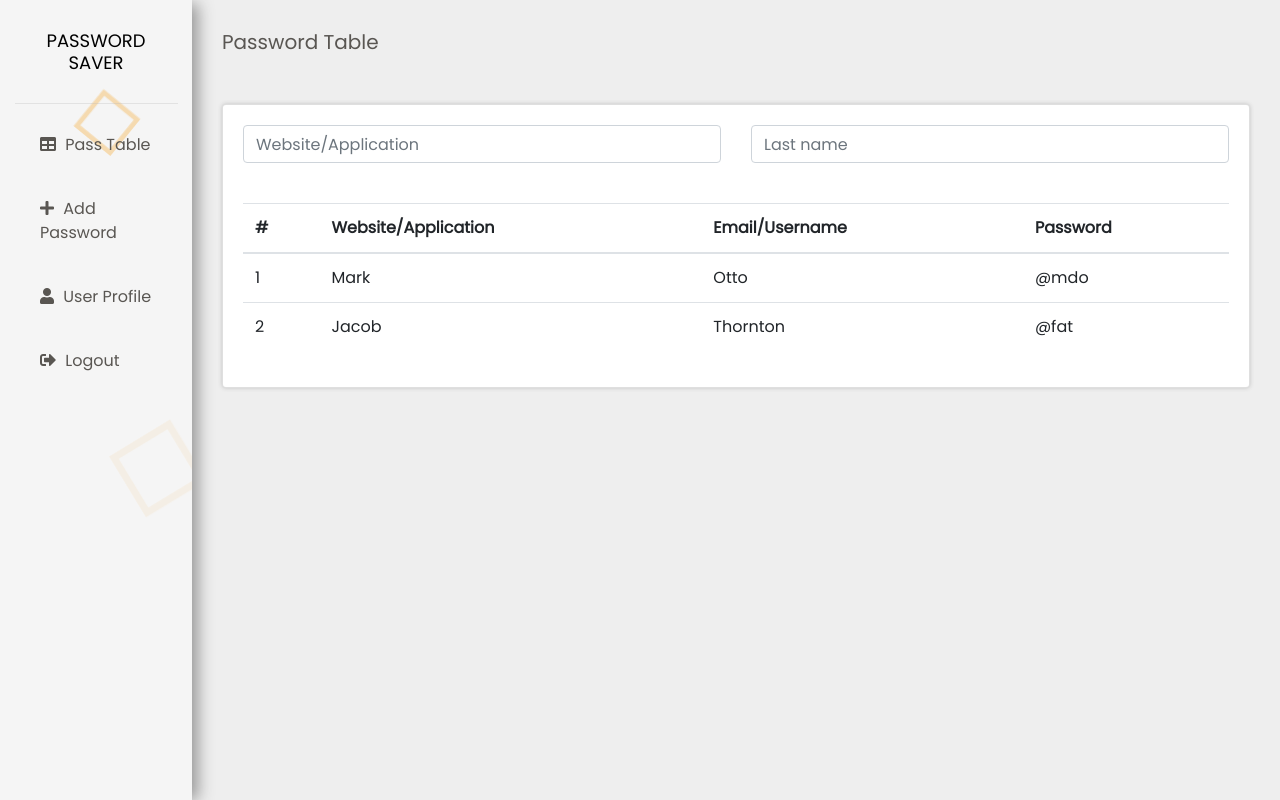
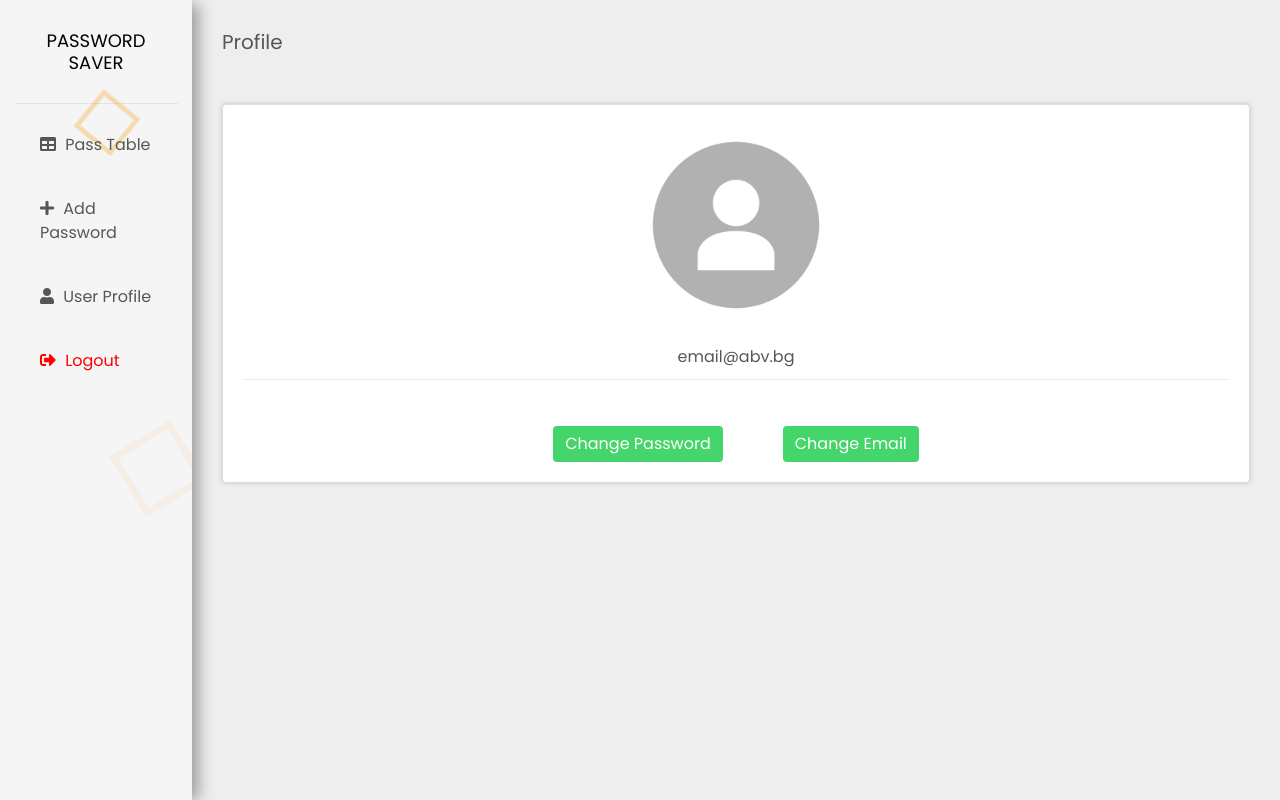
Before and after one commit to SuperMiro0809/password-saver, a React (Create React App) app in the folder client/: page /dashboard/profile in a window 1280 px wide. Built offline with nearby package versions, Linux system fonts and the light colour scheme.

Commit message:
add password and profile pages

```diff
--- a/client/src/components/Dashboard/AddPassword/AddPassword.js
+++ b/client/src/components/Dashboard/AddPassword/AddPassword.js
@@ -1,7 +1,59 @@
 import './AddPassword.scss';
+import { Component } from 'react';
+import { Card, Form, FormControl, FormLabel, Button, FormGroup, DropdownButton, Dropdown, InputGroup } from 'react-bootstrap';
 
-function AddPassword() {
+class AddPassword extends Component {
 
+    constructor(props) {
+        super(props);
+
+        this.state = {
+            placeType: 'Website Url'
+        }
+    }
+
+    handlePlaceType(e) {
+        this.setState({ placeType: e.target.value });
+        console.log(this.state);
+    }
+
+    render() {
+        return (
+            <Card.Body className="component-content">
+                <Form>
+                    {/* <InputGroup>
+                        <DropdownButton
+                            as={InputGroup.Prepend}
+                            variant="outline-secondary"
+                            title={this.state.placeType}
+                            onSelect={this.handlePlaceType}
+                            id="input-group-dropdown-1"
+                        >
+                            <Dropdown.Item href=""><span>Website Url</span></Dropdown.Item>
+                            <Dropdown.Item href=""><span>Application Name</span></Dropdown.Item>
+                        </DropdownButton>
+                        <FormControl aria-describedby="basic-addon1" />
+                    </InputGroup> */}
+                    <FormGroup>
+                        <FormLabel>Website url/ Application name</FormLabel>
+                        <FormControl type="text" className="form-control" />
+                    </FormGroup>
+                    <FormGroup>
+                        <FormLabel>Email/ Username</FormLabel>
+                        <FormControl type="text" className="form-control" />
+                    </FormGroup>
+                    <FormGroup>
+                        <FormLabel>Password</FormLabel>
+                        <FormControl type="password" className="form-control" />
+                    </FormGroup>
+                    <FormGroup className="create-wrapper">
+                        <Button className="create-btn">Add</Button>
+                    </FormGroup>
+                </Form>
+            </Card.Body>
+        );
+
+    }
 }
 
 export default AddPassword;
--- a/client/src/components/Dashboard/AddPassword/AddPassword.scss
+++ b/client/src/components/Dashboard/AddPassword/AddPassword.scss
@@ -0,0 +1,12 @@
+.component-content {
+
+    .create-btn {
+        background-color: rgba(22, 204, 71, 0.8);
+        border: none;
+        outline: none;
+    }
+
+    .create-btn:hover {
+        background-color: rgba(245, 158, 20, 0.8);
+    }
+}
--- a/client/src/components/Dashboard/Dashboard.js
+++ b/client/src/components/Dashboard/Dashboard.js
@@ -3,6 +3,8 @@ import { Switch, Route } from 'react-router-dom';
 import Header from '../Header/Header';
 import DashboardDefault from './DashboardDefault/DashboardDefault';
 import PassTable from './PassTable/PassTable';
+import AddPassword from './AddPassword/AddPassword';
+import Profile from './Profile/Profile';
 
 function Dashboard() {
     return (
@@ -10,13 +12,21 @@ function Dashboard() {
             <Header />
             <main className="content">
                 <Switch>
-                    <Route path="/dashboard">
+                    <Route path="/dashboard" exact>
                         <DashboardDefault title="Password Table">
                             <PassTable />
                         </DashboardDefault>
                     </Route>
-                    <Route path="/admin/add-password" />
-                    <Route path="/admin/profile"/>
+                    <Route path="/dashboard/add-password">
+                        <DashboardDefault title="Add Password">
+                            <AddPassword />
+                        </DashboardDefault>
+                    </Route>
+                    <Route path="/dashboard/profile">
+                        <DashboardDefault title="Profile">
+                            <Profile />
+                        </DashboardDefault>
+                    </Route>
                 </Switch>
             </main>
         </main>
--- a/client/src/components/Dashboard/DashboardDefault/DashboardDefault.js
+++ b/client/src/components/Dashboard/DashboardDefault/DashboardDefault.js
@@ -2,7 +2,6 @@ import './DashboardDefault.scss';
 import { Card } from 'react-bootstrap';
 
 function DashboardDefault(props) {
-    console.log(props)
     return (
         <section className="wrapper">
             <h5>{props.title}</h5>
--- /dev/null
+++ b/client/src/components/Dashboard/Profile/Profile.js
@@ -0,0 +1,21 @@
+import './Profile.scss';
+import { Card, Button } from 'react-bootstrap';
+
+function Profile() {
+    return (
+        <Card.Body className="profile">
+            <article>
+                <img src="/profile.png" height="200" />
+            </article>
+            <article className="email-wrapper">
+                <p className="profile-email">email@abv.bg</p>
+            </article>
+            <article className="profile-options">
+                <Button>Change Password</Button>
+                <Button>Change Email</Button>
+            </article>
+        </Card.Body>
+    );
+}
+
+export default Profile;
--- /dev/null
+++ b/client/src/components/Dashboard/Profile/Profile.scss
@@ -0,0 +1,28 @@
+.profile {
+    text-align: center;
+
+    .email-wrapper {
+        margin-top: 20px;
+
+        .profile-email {
+            padding-bottom: 10px;
+            border-bottom: 1px solid rgba(181, 181, 181, 0.3);;
+        }
+    }
+
+    .profile-options {
+
+        button {
+            margin-left: 30px;
+            margin-right: 30px;
+            margin-top: 30px;
+            background-color: rgba(22, 204, 71, 0.8);
+            border: none;
+            outline: none;
+        }
+
+        button:hover {
+            background-color: rgba(245, 158, 20, 0.8);
+        }
+    }
+}
--- a/client/src/components/Header/Header.scss
+++ b/client/src/components/Header/Header.scss
@@ -29,5 +29,9 @@
 
     ul {
         margin-top: 50px;
+
+        li:last-child a {
+            color: red;
+        }
     }
 }
--- a/client/src/components/User/Login/Login.js
+++ b/client/src/components/User/Login/Login.js
@@ -16,7 +16,7 @@ function Login() {
                     <FormControl type="password" className="form-control" />
                 </FormGroup>
                 <FormGroup className="btn-wrapper">
-                    <Button className="register-btn">Login</Button>
+                    <Button className="login-btn">Login</Button>
                     <div className="options">
                         <Link to="/register" >Don't have an account?</Link>
                         <Link to="/register" >Forgot password?</Link>
--- a/client/src/components/User/Login/Login.scss
+++ b/client/src/components/User/Login/Login.scss
@@ -13,13 +13,13 @@
         margin-bottom: 20px;
     }
 
-    .register-btn {
+    .login-btn {
         background-color: rgba(22, 204, 71, 0.8);
         border: none;
         outline: none;
     }
 
-    .register-btn:hover {
+    .login-btn:hover {
         background-color: rgba(245, 158, 20, 0.8);
     }
 
```
Also changed, not shown: client/public/profile.png (added).
